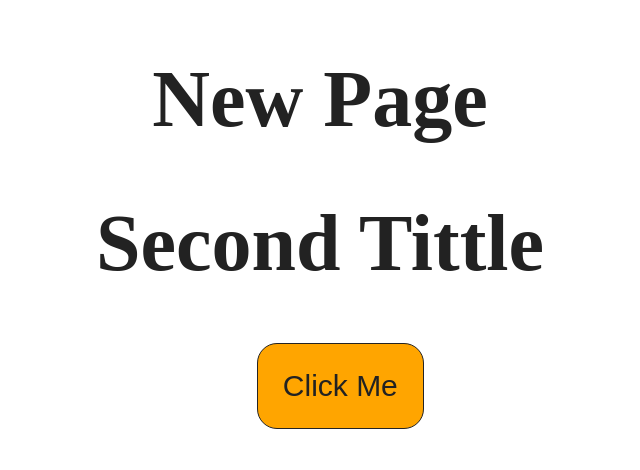
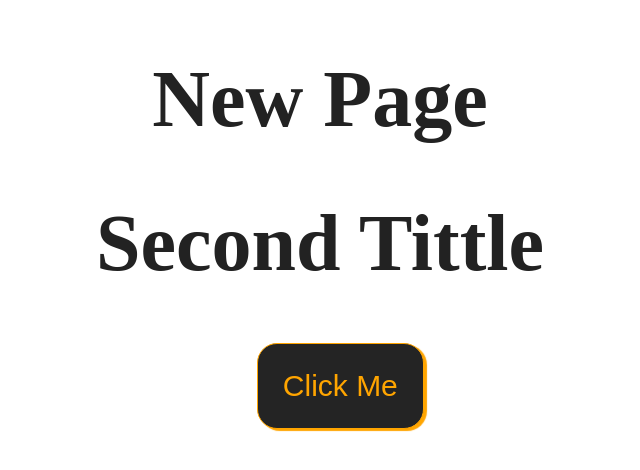
Before and after one commit to resurgence99/demo, a plain HTML site: page javapage/index.html in a window 1280 px wide. In both pictures the pointer is over the button "Click Me". Shown: the whole page, without its empty margins (320-960 px from the left). Drawn offline with Linux system fonts and the light colour scheme.

Commit message:
date 17-11-21 12:53 updates

```diff
--- a/javapage/main.css
+++ b/javapage/main.css
@@ -13,4 +13,17 @@
     color:rgb(34, 34, 34);
     position:relative;
     left:45%;
+    box-shadow: 3px 2px 1px;
 }
+
+#button-1:hover{
+    background-color: rgb(36, 36, 36);
+    border: 1px solid orange;
+    font-size: 30px;
+    padding: 25px;
+    border-radius: 20px;
+    color:orange;
+    position:relative;
+    left:45%;
+    box-shadow: 1px;
+}
```
